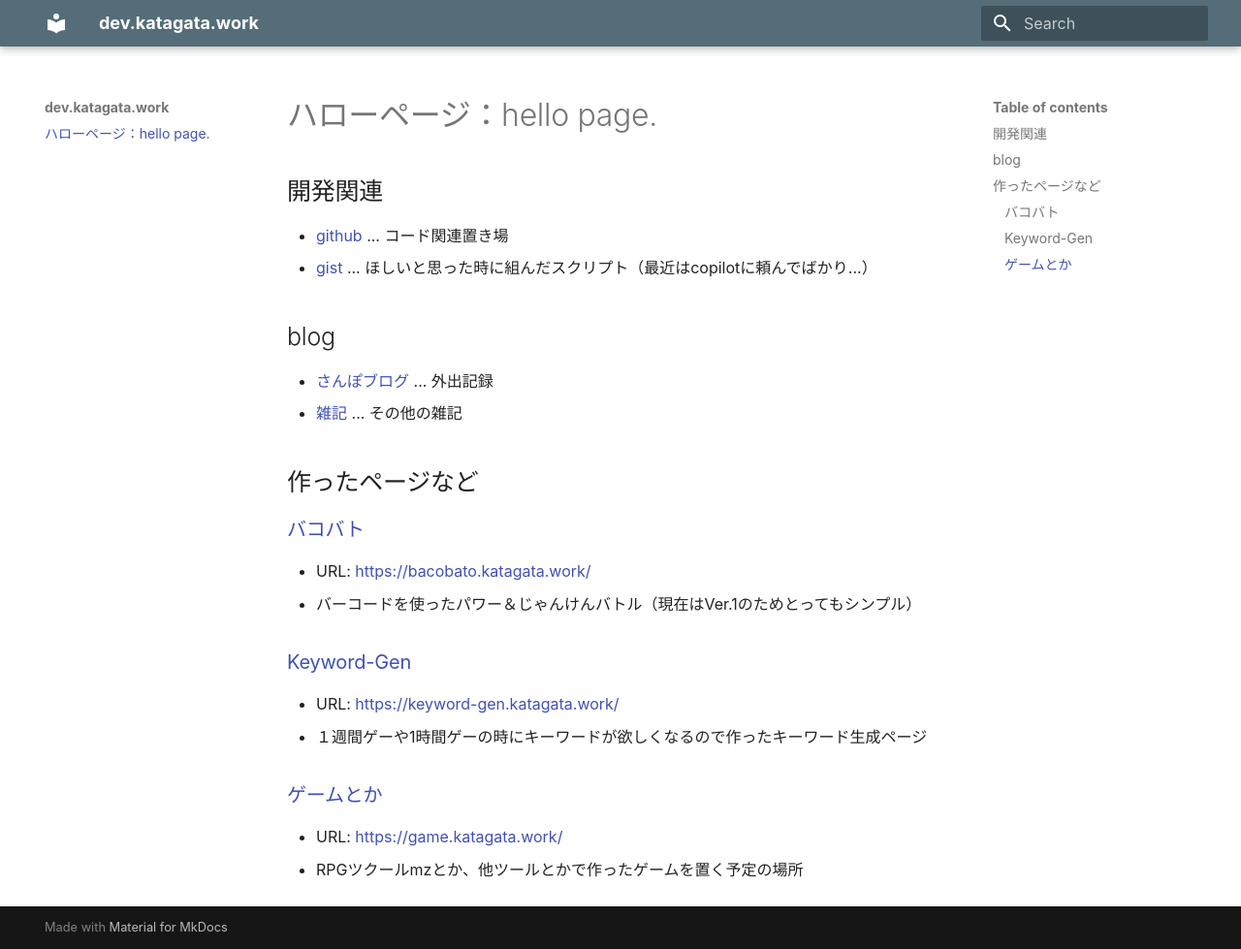
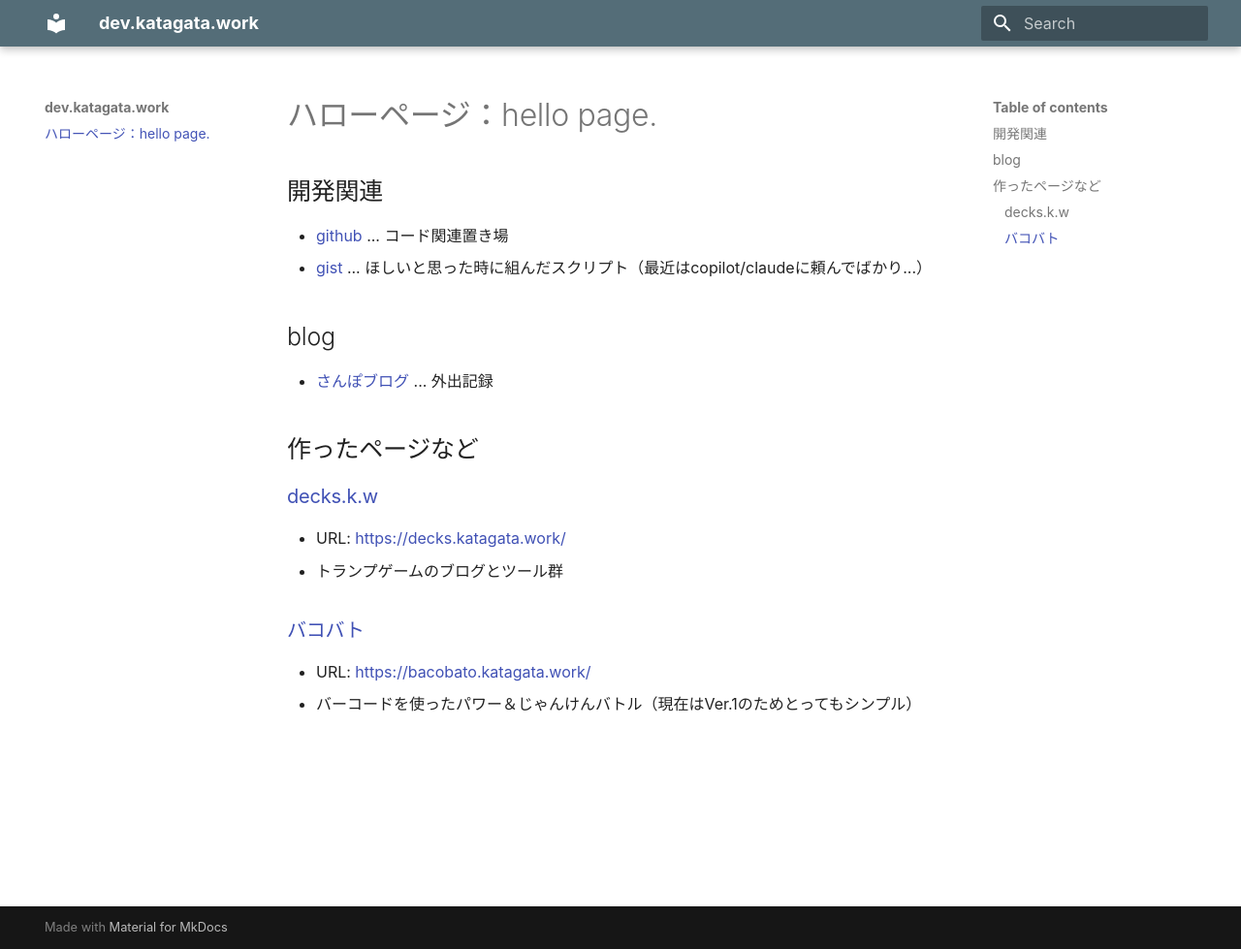
Before and after one commit to haneimo/haneimo-doc, an MkDocs documentation site: the page built from docs/index.md, in a window 1280 px wide and 979 px high. Shown: the whole window at 97% size. Built offline with MkDocs 1.6.1 and Material for MkDocs 9.7.7, drawn with Linux system fonts in a browser that asks for light colours; some web fonts are replaced.

Commit message:
現在の最新情報・メンテしているサイトのみに修正

```diff
--- a/docs/index.md
+++ b/docs/index.md
@@ -3,26 +3,19 @@
 ## 開発関連
 
 - [github](https://github.com/haneimo) ... コード関連置き場
-- [gist](https://gist.github.com/haneimo) ... ほしいと思った時に組んだスクリプト（最近はcopilotに頼んでばかり...）
+- [gist](https://gist.github.com/haneimo) ... ほしいと思った時に組んだスクリプト（最近はcopilot/claudeに頼んでばかり...）
 
 ## blog
 
 - [さんぽブログ](https://sampo-blog.katagata.work) ... 外出記録
-- [雑記](https://memo.katagata.work) ... その他の雑記
 
 ## 作ったページなど
+
+### [decks.k.w](https://decks.katagata.work)
+- URL: [https://decks.katagata.work/](https://decks.katagata.work/)
+- トランプゲームのブログとツール群
 
 ### [バコバト](https://bacobato.katagata.work/)
 
 - URL: [https://bacobato.katagata.work/](https://bacobato.katagata.work/)
 - バーコードを使ったパワー＆じゃんけんバトル（現在はVer.1のためとってもシンプル）
-
-### [Keyword-Gen](https://keyword-gen.katagata.work/)
-
-- URL: [https://keyword-gen.katagata.work/](https://keyword-gen.katagata.work/)
-- １週間ゲーや1時間ゲーの時にキーワードが欲しくなるので作ったキーワード生成ページ
-
-### [ゲームとか](https://game.katagata.work/)
-
-- URL: [https://game.katagata.work/](https://game.katagata.work/)
-- RPGツクールmzとか、他ツールとかで作ったゲームを置く予定の場所
```
